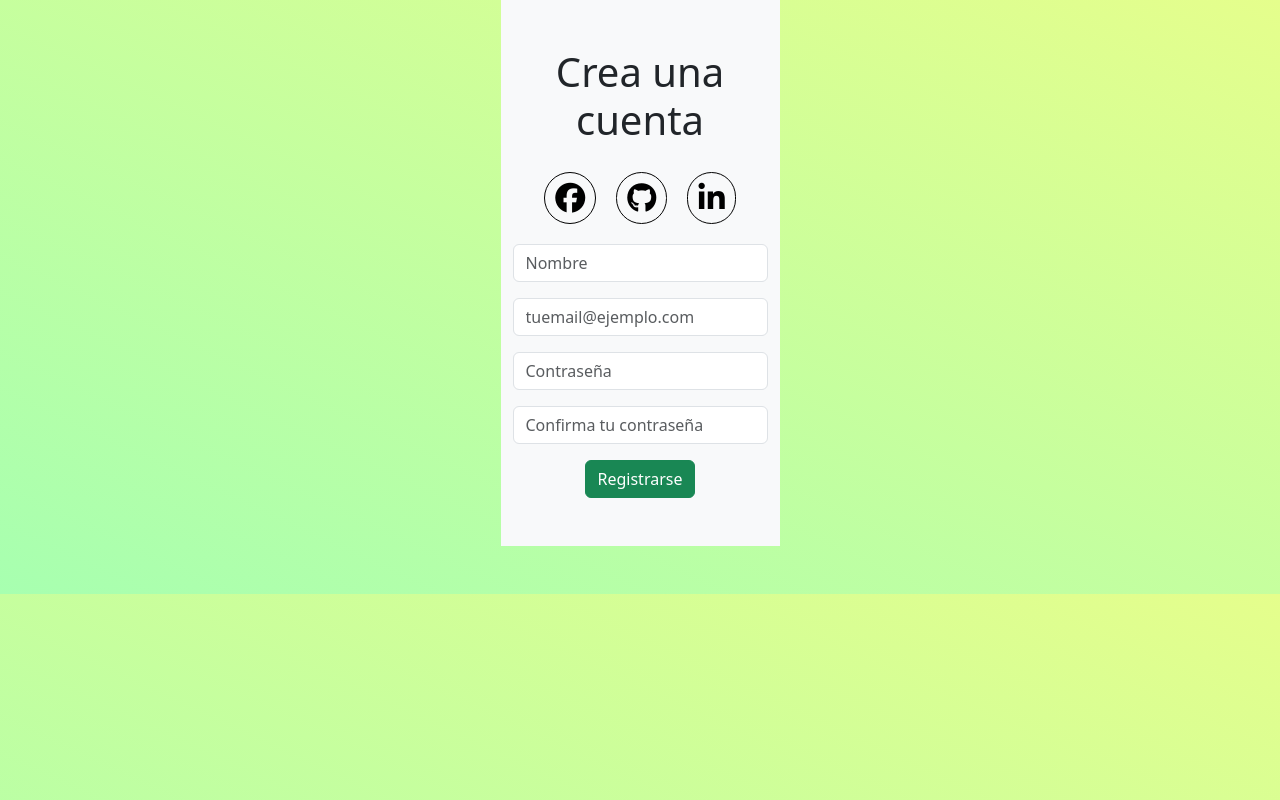
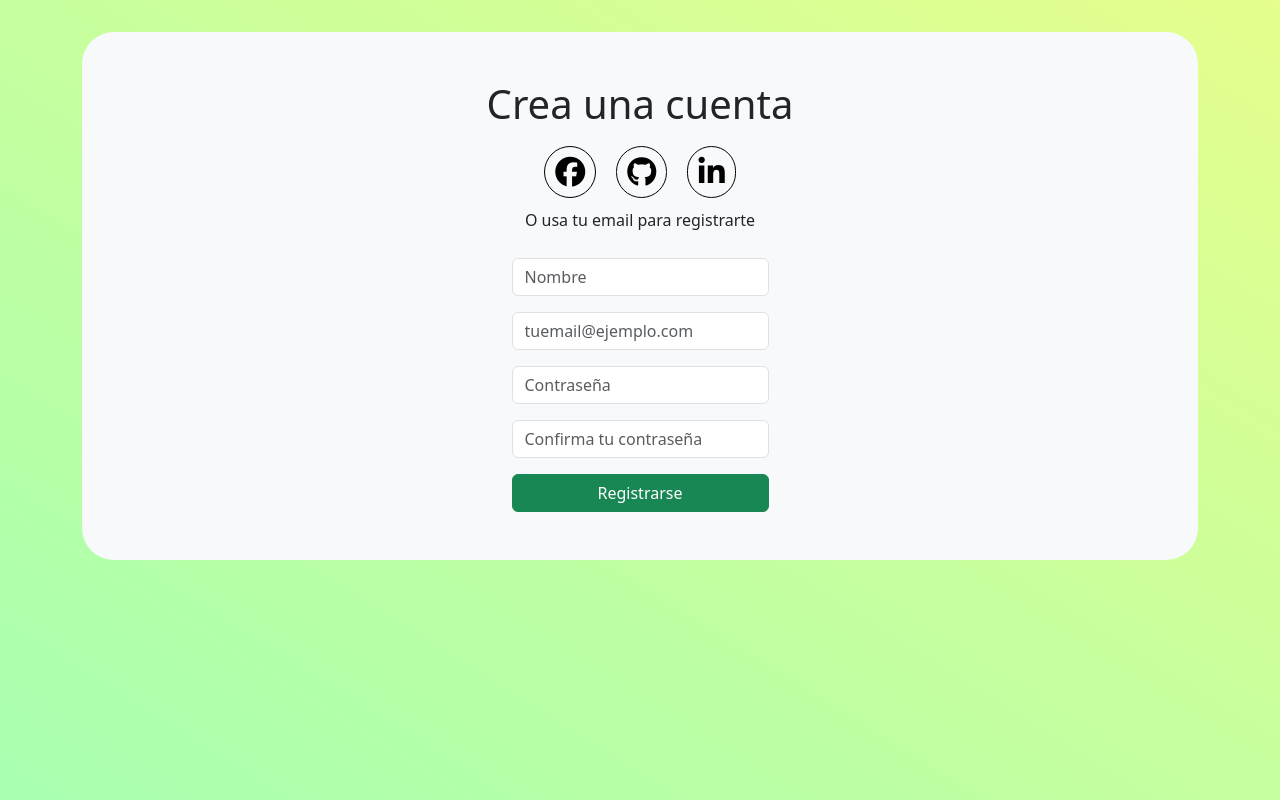
Before and after one commit to Klauditha/desafio2_componentesyeventos, a React (Vite) app: page / in a window 1280 px wide. Built offline with nearby package versions, Linux system fonts and the light colour scheme.

Commit message:
Se modifica estilos css y propiedades de bootstrap

```diff
--- a/src/App.jsx
+++ b/src/App.jsx
@@ -3,11 +3,11 @@ import "bootstrap/dist/css/bootstrap.min.css";
 import Registro from "./components/Registro/Registro";
 
 const App = () => {
-  const [alerta, setAlerta] = useState({ error: false, msg: "", color:""});
+  const [alerta, setAlerta] = useState({ error: false, msg: "", color: "" });
 
   return (
     <div className="container">
-      <Registro setAlerta={setAlerta} alerta={alerta}  />
+      <Registro setAlerta={setAlerta} alerta={alerta} />
     </div>
   );
 };
--- a/src/components/Formulario/Formulario.jsx
+++ b/src/components/Formulario/Formulario.jsx
@@ -14,7 +14,7 @@ const Formulario = (props) => {
         if (nombre === "" || email === "" || password === "" || pass === "") {
             props.setAlerta({
                 error: true,
-                msg: "Existen campos vacios",
+                msg: "Completa todos los campos !",
                 color: "danger",
             });
             //setVacio(true);
@@ -54,7 +54,7 @@ const Formulario = (props) => {
                 <Form.Group className="mb-3" controlId="formBasicPassword">
                     <Form.Control placeholder="Confirma tu contraseña" type="password" value={pass} onChange={(e) => setPass(e.target.value)} />
                 </Form.Group>
-                <Button variant="success" type="submit">
+                <Button className="w-100" variant="success" type="submit">
                     Registrarse
                 </Button>
 
--- a/src/components/Registro/Registro.jsx
+++ b/src/components/Registro/Registro.jsx
@@ -5,20 +5,22 @@ import Formulario from "../Formulario/Formulario";
 import Alert from "../Alert/Alert";
 import "./Registro.css";
 import Container from "react-bootstrap/Container";
+import Texto from "../Texto/Texto";
 
 
 const Registro = (props) => {
   return (
     <>
-      <Container className="pt-5 pl-2 pr-2 bg-light w-25 mb-5 pb-5 text-center">
+      <Container className="pt-5 pl-2 pr-2 mb-5 pb-5 bg-light text-center rounded-5">
         <h1>Crea una cuenta</h1>
-        <div id="seccionIconos">
+        <div className="pb-0" id="seccionIconos">
           <SocialButton icono="fa-brands fa-facebook" />
           <SocialButton icono="fa-brands fa-github" />
           <SocialButton icono="fa-brands fa-linkedin-in" />
         </div>
+        <Texto />
         <Formulario setAlerta={props.setAlerta} alerta={props.alerta} />
-        {props.alerta.msg ? <Alert variant={props.alerta.color} mensaje={props.alerta.msg} /> : null}
+        {props.alerta.msg ? <Alert className="rounded-3" variant={props.alerta.color} mensaje={props.alerta.msg} /> : null}
       </Container>
     </>
   );
--- /dev/null
+++ b/src/components/Texto/Texto.jsx
@@ -0,0 +1,10 @@
+
+const Texto = () => {
+    return (
+        <p>
+            O usa tu email para registrarte
+        </p>
+    )
+}
+
+export default Texto
--- a/src/index.css
+++ b/src/index.css
@@ -1,13 +1,15 @@
 .container {
     display: flex;
     flex-direction: column;
-    gap: 20px;
+    gap: 10px;
     justify-content: center;
     align-items: center;
+    padding-top: 2rem;
+    width: 50%;
 
 }
 
 body {
-
+    height: 100vh;
     background: linear-gradient(to top right, #A7FFB0, #E5FE8C);
 }
```
